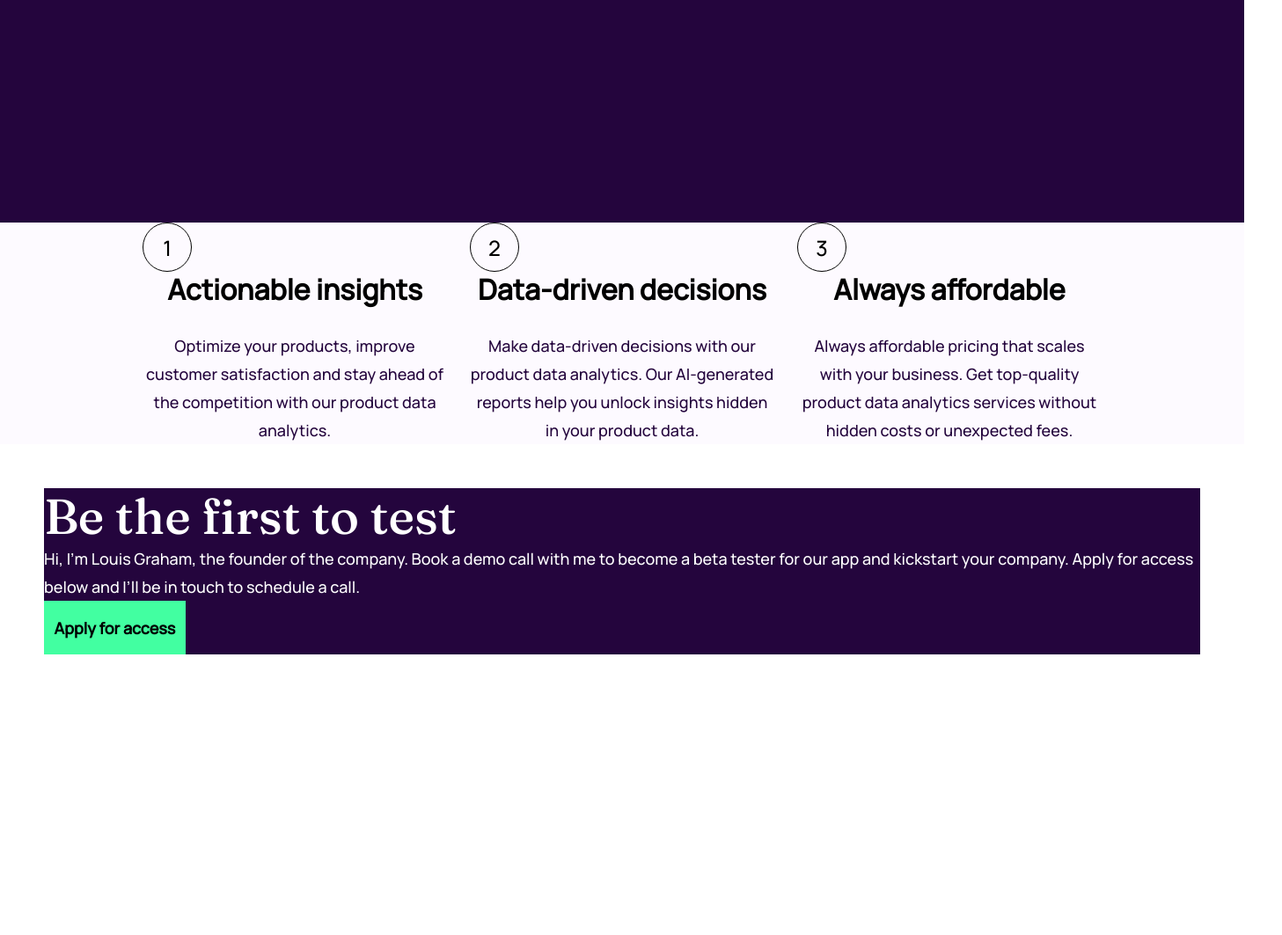
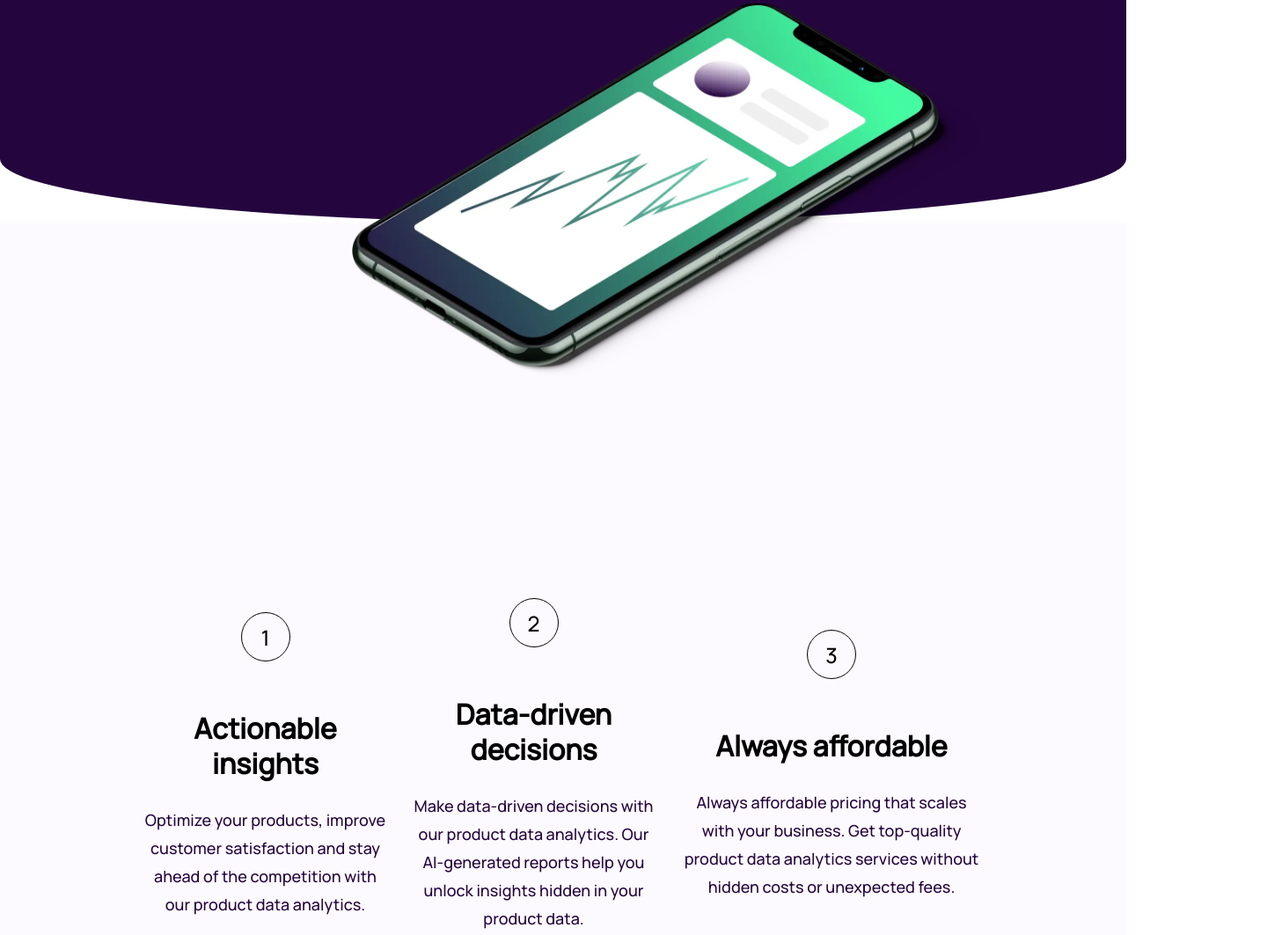
Before and after one commit to cmilesyy/fe-workit-landing-page, a plain HTML site: page index.html in a window 1280 px wide. Shown: the part 470-1533 px from the top of the page at 88% size, 1457 px wide, since content can reach past the window. Before the commit the page ends 1264 px from the top, so only its background shows below. Drawn offline with Linux system fonts and the light colour scheme.

Commit message:
changes to the hero image

```diff
--- a/index.html
+++ b/index.html
@@ -29,10 +29,13 @@
         </div>
         <h1>Data <span>tailored</span> to your needs.</h1>
         <button class="button">Learn more</button>
+        <!-- <img class="phone" src="assets/images/image-hero.webp" alt=""> -->
       </section>
+      <div class="phone-container" >
+      <img class="phone" src="assets/images/image-hero.webp" alt="">
+    </div>
+      <!--Phone Image-->
 
-      <!--Phone Image-->
-      <!-- <img class="phone" src="assets/images/image-hero.webp" alt=""> -->
 
       <!--Information Section-->
       <section class="information">
@@ -66,8 +69,10 @@
 
       <!--Call to Action Section-->
       <section class="call-to-action">
+        <div class="image-cta" >
+          <img src="assets/images/image-founder.webp" alt="">
+        </div>
         <div class="cta-section">
-          <div class="test">
           <h2>Be the first to test</h2>
           <p>
             Hi, I'm Louis Graham, the founder of the company. Book a demo call
@@ -76,7 +81,6 @@
             call.
           </p>
           <button class="button">Apply for access</button>
-          </div>
         </div>
       </section>
     </main>
--- a/styles.css
+++ b/styles.css
@@ -23,10 +23,6 @@
 }
 
 body {
-    display: flex;
-    justify-content: flex-start;
-    align-items: flex-start;
-    text-align: start;
     font-family: 'Manrope', sans-serif;
 }
 
@@ -81,6 +77,9 @@ h1 > span {
     flex-direction: column;
     align-items: center;
     text-align: center;
+    /* position: absolute; */
+    border-bottom-left-radius: 100% 20%;
+    border-bottom-right-radius: 100% 20%;
 }
 
 .hero-section h1 {
@@ -109,7 +108,20 @@ h1 > span {
 
 /* Image */
 
+.phone-container {
+    background-color: var(--bg-light-pink);
+    border-top-left-radius: -100% -100%;
+    border-top-right-radius: ;
+}
 
+.phone {
+    display: flex;
+    position: relative;
+    width: 715px;
+    height: 427px;
+    top: -250px;
+    right: -400px;
+}
 
 
 /* Information Section */
@@ -120,8 +132,11 @@ h1 > span {
     align-items: center;
     justify-content: center;
     text-align: center;
-    padding: 0 162px 0 162px;
+    padding: 0 162px 171px 162px;
     gap: 26px;
+    border-bottom-left-radius: 100% 20%;
+    border-bottom-right-radius: 100% 20%;
+
 }
 
 .information span {
@@ -136,7 +151,8 @@ h1 > span {
     display: flex;
     justify-content: center;
     align-items: center;
-    margin: 0;
+    margin: 0 auto;
+    margin-bottom: 56px;
 }
 
 .information h3 {
@@ -155,25 +171,41 @@ h1 > span {
 .call-to-action {
     display: flex;
     color: white;
-    padding: 50px;
-    min-width: 100%;
+    padding-left: 250px;
+    position: absolute;
+    padding-top: 250px;
+}
+
+.image-cta img {
+    width: 477px;
+    height: 477px;
+    position: relative;
+    left: 75px;
+    bottom: 180px;
+    z-index: -1;
 }
 
 .cta-section {
     display: flex;
-    justify-content: center;
-    align-items: center;
+    justify-content: flex-start;
+    align-items: flex-start;
     flex-direction: column;
     background-color: var(--bg-dark-purple);
-    /* width: 730px; */
+    width: 730px;
+    height: 413px;
+    flex-shrink: 0;
+    gap: 32px;
+    padding-left: 64px;
 
 }
 
 .cta-section p {
     font-size: 18px;
     color: white;
+    width: 602px;
 }
 
 .cta-section h2 {
     color: white;
+    padding-top: 64px;
 }
```
